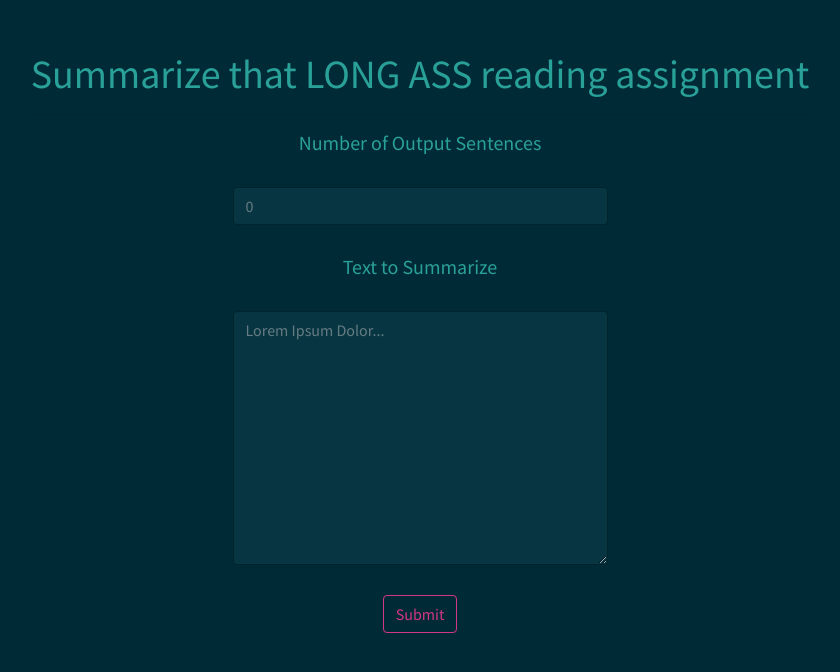
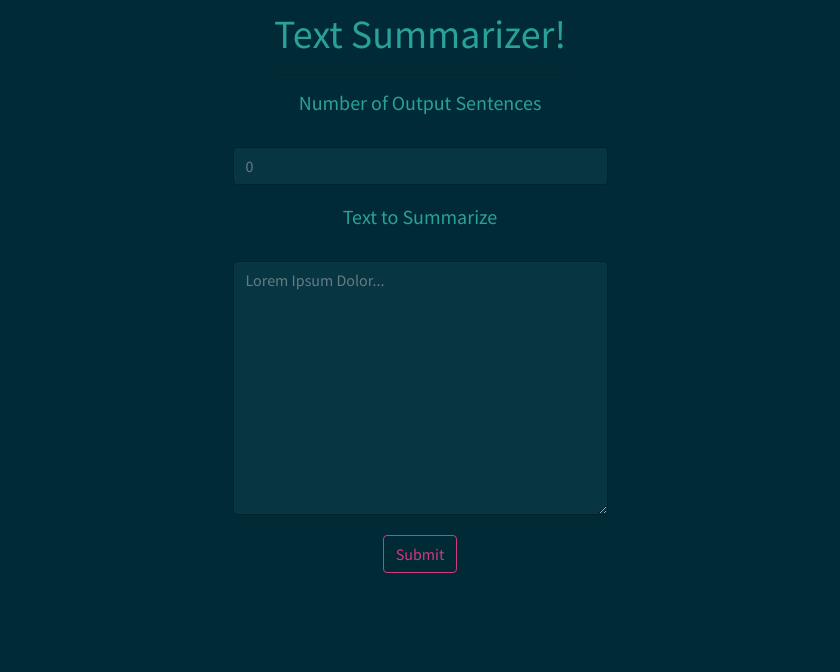
Before and after one commit to avneesh1mehta/SodaHacks2018, a Django app: page / in a window 1280 px wide. Shown: the top 672 px of the page, without its empty margins (220-1060 px from the left). Run offline with Django 3.2, Linux system fonts and the light colour scheme; some libraries are stand-ins or nearby versions.

Commit message:
tried to fix window

```diff
--- a/sodahacks_summarizer/sodahacks_summarizer/settings.py
+++ b/sodahacks_summarizer/sodahacks_summarizer/settings.py
@@ -22,7 +22,7 @@ BASE_DIR = os.path.dirname(os.path.dirname(os.path.abspath(__file__)))
 SECRET_KEY = '1zq^#8=(ox5nb0kl(jnhl43)bmb$l@hu^+ybv9$+-sm9d-)(^a'
 
 # SECURITY WARNING: don't run with debug turned on in production!
-DEBUG = False
+DEBUG = True
 
 ALLOWED_HOSTS = []
 
@@ -120,5 +120,5 @@ USE_TZ = True
 STATIC_URL = '/static/'
 
 # Configure Django App for Heroku.
-import django_heroku
-django_heroku.settings(locals())
+#import django_heroku
+#django_heroku.settings(locals())
--- /dev/null
+++ b/sodahacks_summarizer/summarizer/templates/summarizer/forms.py
@@ -0,0 +1,4 @@
+from django import forms
+class TextForm(forms.Form):
+    num_sentences = forms.IntegerField(label="Number of Output Sentences", widget=forms.NumberInput(attrs={'class': 'text-muted form-control bg-dark', 'style': 'width: 12ch','placeholder': 0}))
+    content = forms.CharField(label="Text to Summarize", widget=forms.Textarea(attrs={'class': 'text-muted form-control bg-dark', 'placeholder':'Lorem Ipsum Dolor...'}))
--- a/sodahacks_summarizer/summarizer/templates/summarizer/index.html
+++ b/sodahacks_summarizer/summarizer/templates/summarizer/index.html
@@ -21,8 +21,8 @@
       <div class="container mx-auto">
         <div class="row" style="color: white;">
           <div class="mx-auto">
-            <h1 class="text-success" style="padding-top: 50px;">
-              Summarize that LONG ASS reading assignment
+            <h1 class="text-success" style="padding-top: 10px;">
+              Text Summarizer!
             </h1>
             <hr>
           </div>
@@ -33,7 +33,7 @@
               {% csrf_token %}
               {% for field in form %}
                 <h5 class="text-success">{{ field.label }}</h5>
-                <div class="col-xs-12 text-black" style="padding-bottom: 30px;">
+                <div class="col-xs-12 text-black" style="padding-bottom: 20px;">
                   <br>
                   {{ field }}
                 </div>
--- a/sodahacks_summarizer/summarizer/views.py
+++ b/sodahacks_summarizer/summarizer/views.py
@@ -5,7 +5,6 @@ from .summarizer import Summarizer
 
 def index(request):
     if request.method == 'POST':
-        print('\nPOST\n')
         form = TextForm(request.POST)
         if form.is_valid():
             summ = Summarizer().summary(form.cleaned_data['content'], form.cleaned_data['num_sentences'])
```
Also changed, not shown: sodahacks_summarizer/summarizer/templates/summarizer/details.html (added, +22 -0 lines), 1 other file.
